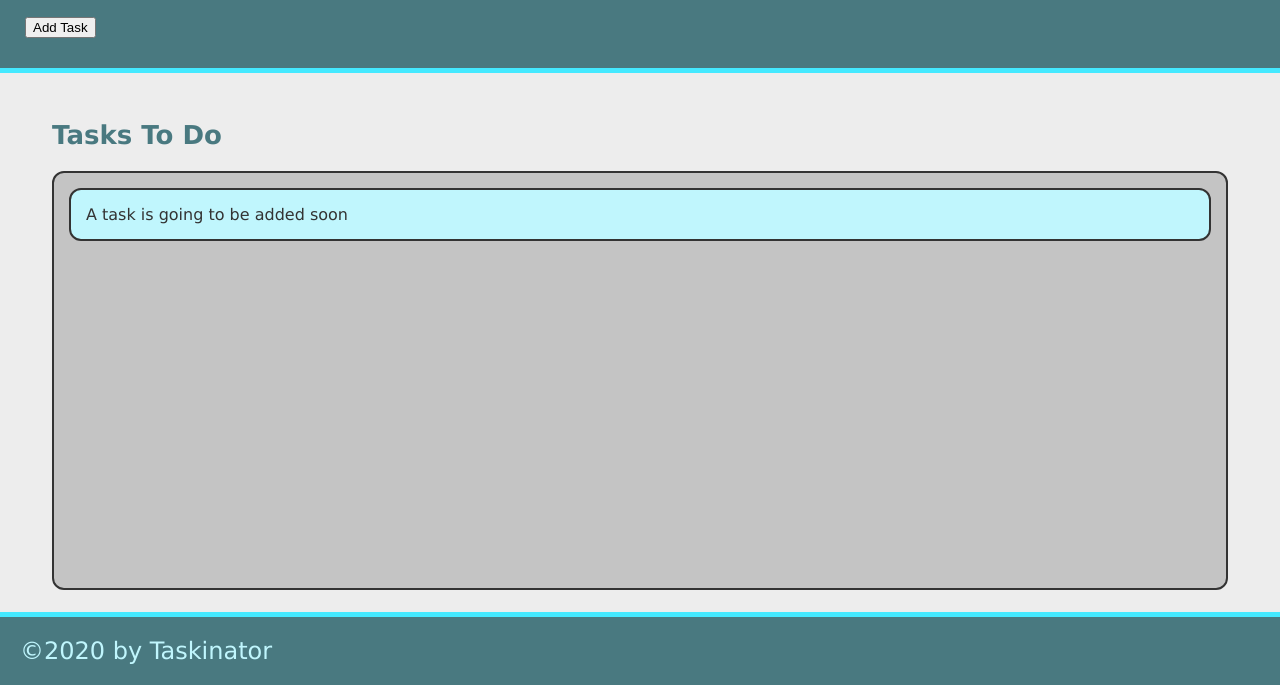
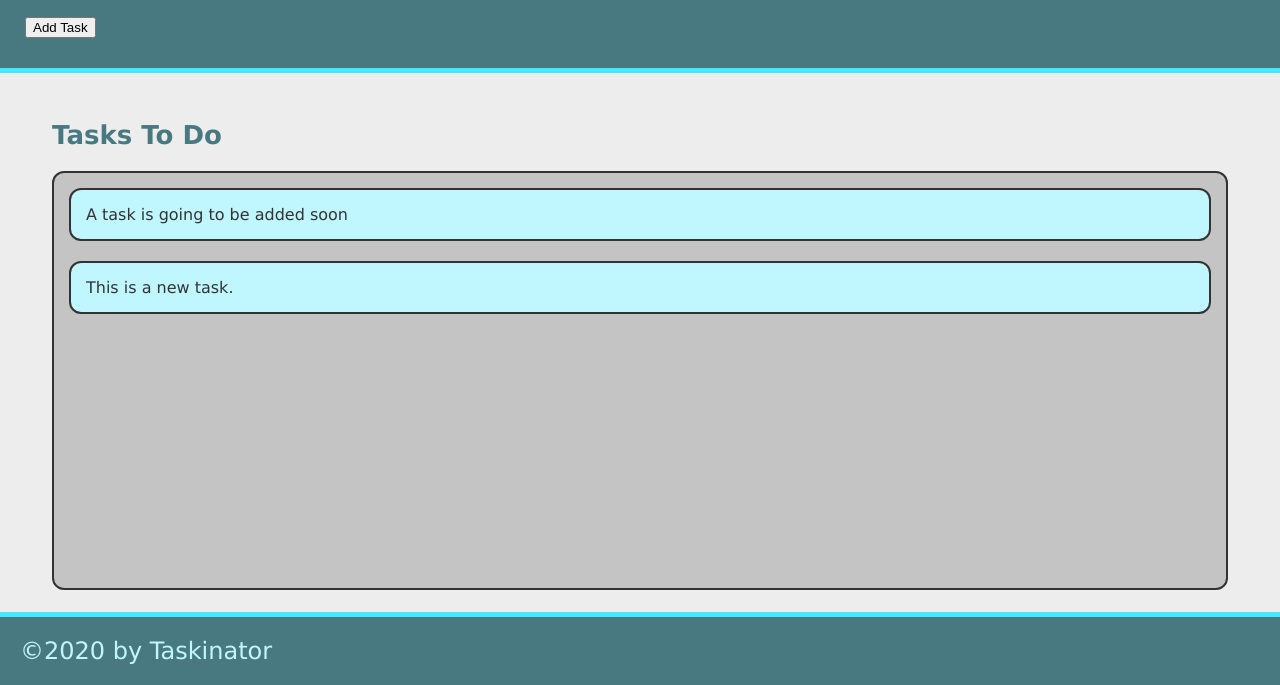
Before and after one commit to LumberJon1/Taskinator, a plain HTML site: page index.html in a window 1280 px wide. Both pictures are taken after a click on the button "Add Task". Shown: the part 115-800 px from the top of the page. Drawn offline with Linux system fonts and the light colour scheme.

Commit message:
Finished adding task append in function with event handler

```diff
--- a/assets/js/script.js
+++ b/assets/js/script.js
@@ -0,0 +1,11 @@
+var buttonEl = document.querySelector("#save-task");
+var tasksToDoEl = document.querySelector("#tasks-to-do");
+
+var createTaskHandler = function() {
+    var listItemEl = document.createElement("li");
+    listItemEl.className = "task-item";
+    listItemEl.textContent = "This is a new task.";
+    tasksToDoEl.appendChild(listItemEl);
+}
+
+buttonEl.addEventListener("click", createTaskHandler);
--- a/index.html
+++ b/index.html
@@ -11,14 +11,14 @@
     <header>
         <h1 class="page-title">Taskinator</h1>
         <p>Click the button below to add a new task!</p>
-        <button class="button">Add Task</button>
+        <button class="button" id="save-task">Add Task</button>
     </header>
 
     <main class="page-content">
 
         <section class="task-list-wrapper">
             <h2 class="list-title">Tasks To Do</h2>
-            <ul class="task-list">
+            <ul class="task-list" id="tasks-to-do">
                 <li class="task-item">A task is going to be added soon</li>
             </ul>
         </section>
```
